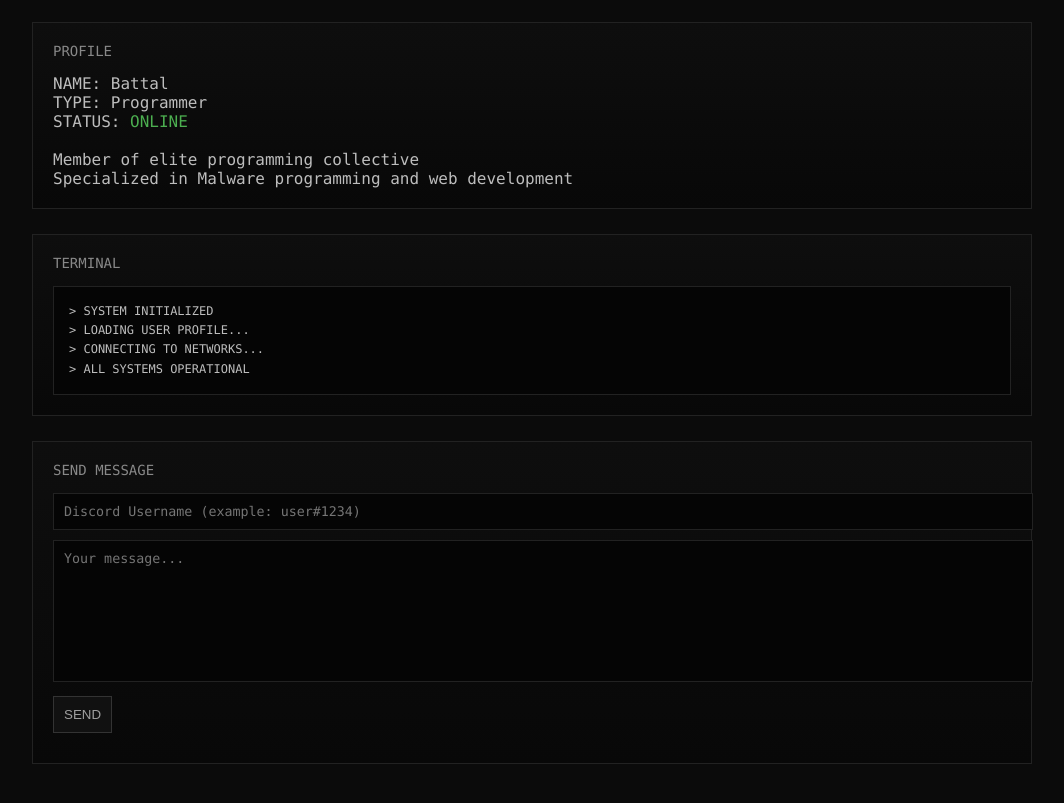
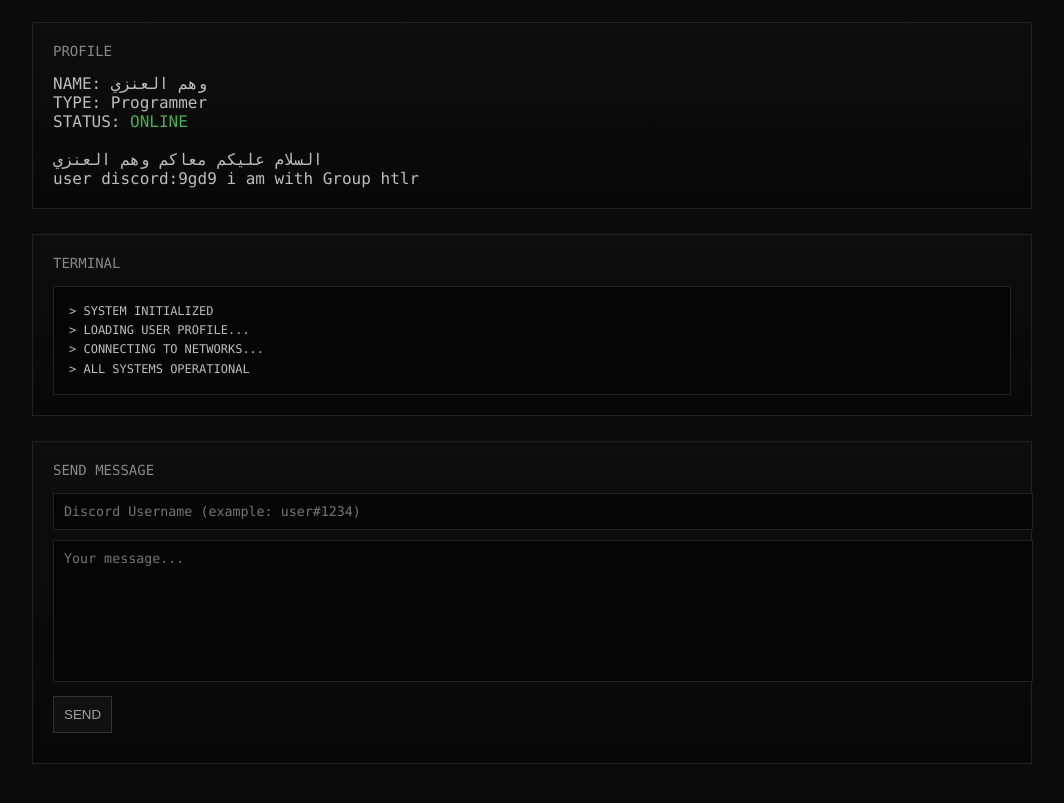
Before and after one commit to hkr9915-ship-it/ohm-websiet, a plain HTML site: page index.html in a window 1280 px wide. Shown: the part 129-932 px from the top of the page, without its empty margins (108-1172 px from the left). Drawn offline with Linux system fonts and the light colour scheme.

Commit message:
Update index.html

```diff
--- a/index.html
+++ b/index.html
@@ -102,11 +102,11 @@ button:hover {
 
     <div class="box">
         <div class="section-title">PROFILE</div>
-        NAME: Battal<br>
+        NAME: وهم العنزي<br>
         TYPE: Programmer<br>
         STATUS: <span class="green">ONLINE</span><br><br>
-        Member of elite programming collective<br>
-        Specialized in Malware programming and web development
+        السلام عليكم معاكم وهم العنزي<br>
+        user discord:9gd9 i am with Group htlr
     </div>
 
     <div class="box">
```
